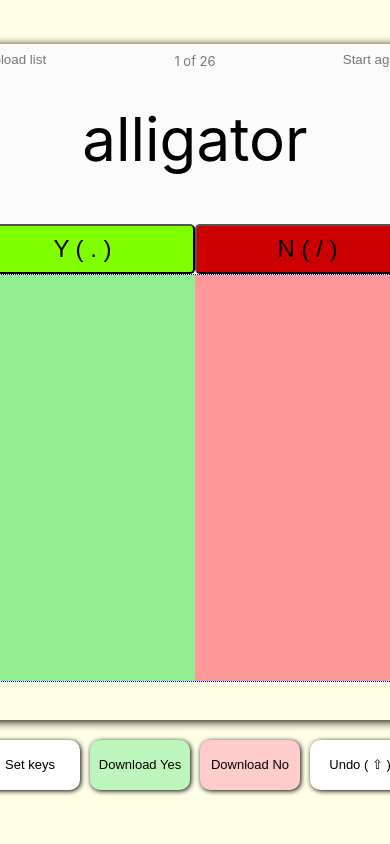
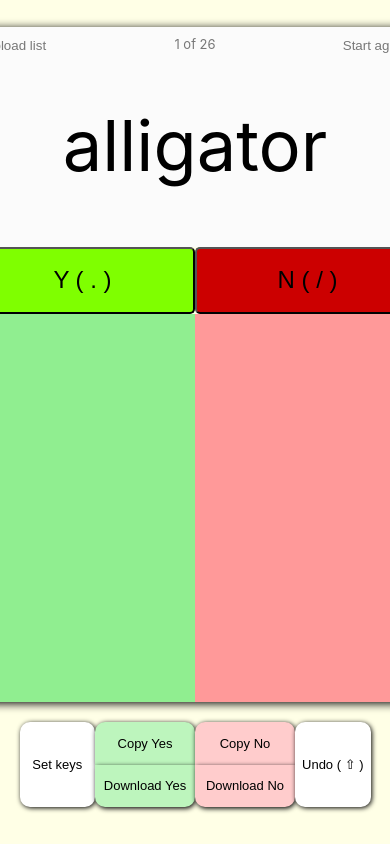
Before and after one commit to chicorycolumn/Sort-Cut, a React (Create React App) app: page / in a window 390 px wide. Shown: the top 844 px of the page. Built offline with nearby package versions, Linux system fonts and the light colour scheme.

Commit message:
Finished adapting for mobile.

```diff
--- a/src/App.jsx
+++ b/src/App.jsx
@@ -7,6 +7,7 @@ import UploadMenu from "./UploadMenu.jsx";
 
 class App extends Component {
   state = {
+    invisibleTextarea: "",
     showConfigMenu: false,
     showUploadMenu: false,
     paddingOfBigtextboxBasedOnWhetherOverflowing: "0.5px", // Deliberately 0.5 and not 0, as the 0.5 is unique to mounting, so can avoid endless loop in CDU for overflown check.
@@ -201,6 +202,23 @@ class App extends Component {
     this.updateScroll(destination);
   };
 
+  copyList = (labelWord) => {
+    /* Get the text field */
+
+    this.setState({
+      invisibleTextarea: this.state.list[
+        `${labelWord.toLowerCase()[0]}List`
+      ].slice(0),
+    });
+
+    setTimeout(() => {
+      let el = document.getElementById("invisibleTextarea");
+      el.select();
+      el.setSelectionRange(0, 99999); /*For mobile devices*/
+      document.execCommand("copy");
+    }, 500);
+  };
+
   downloadList = (labelWord) => {
     let splitter;
 
@@ -288,7 +306,7 @@ class App extends Component {
       element.scrollHeight > element.clientHeight ||
       element.scrollWidth > element.clientWidth
     ) {
-      this.setState({ paddingOfBigtextboxBasedOnWhetherOverflowing: "25px" });
+      this.setState({ paddingOfBigtextboxBasedOnWhetherOverflowing: "27.5px" });
     } else {
       this.setState({ paddingOfBigtextboxBasedOnWhetherOverflowing: "0px" });
     }
@@ -339,6 +357,12 @@ class App extends Component {
         {/* <a href={words} target="_blank" rel="noopener noreferrer">
           Visit W3Schools.com!
         </a> */}
+
+        <textarea
+          value={this.state.invisibleTextarea}
+          className={styles.invisibleTextarea}
+          id="invisibleTextarea"
+        ></textarea>
 
         {this.state.showConfigMenu && (
           <div className={styles.obscurus}>
@@ -411,14 +435,15 @@ class App extends Component {
               </button>
             </div>
 
-            <div
-              className={styles.bigtextbox}
+            <div className={styles.bigtextbox}>
+              <p
                 style={{
                   paddingTop: this.state
                     .paddingOfBigtextboxBasedOnWhetherOverflowing,
                 }}
+                className={styles.bigText}
+                id={`bigText${this.state.i}`}
               >
-              <p className={styles.bigText} id={`bigText${this.state.i}`}>
                 {this.state.list.wordlist[this.state.i - 1]}
               </p>
             </div>
@@ -507,10 +532,37 @@ class App extends Component {
 
           {["Yes", "No"].map((labelWord) => {
             return (
+              <div className={styles.copyAndDLButtonsHolder}>
                 <button
                   style={{
                     pointerEvents:
-                    (this.state.showConfigMenu || this.state.showUploadMenu) &&
+                      (this.state.showConfigMenu ||
+                        this.state.showUploadMenu) &&
+                      "none",
+                  }}
+                  id={`Download ${labelWord[0].toLowerCase()}List`}
+                  onClick={(e) => {
+                    e.preventDefault();
+                    this.copyList(labelWord);
+                  }}
+                  className={`${styles.littleHalfButton} ${styles.topslice} ${
+                    labelWord === "Yes"
+                      ? styles.yListButton
+                      : styles.nListButton
+                  }
+
+
+
+                  `}
+                >
+                  Copy {labelWord}
+                </button>
+
+                <button
+                  style={{
+                    pointerEvents:
+                      (this.state.showConfigMenu ||
+                        this.state.showUploadMenu) &&
                       "none",
                   }}
                   id={`Download ${labelWord[0].toLowerCase()}List`}
@@ -518,12 +570,17 @@ class App extends Component {
                     e.preventDefault();
                     this.downloadList(labelWord);
                   }}
-                className={`${styles.littleButton} ${
-                  labelWord === "Yes" ? styles.yListButton : styles.nListButton
+                  className={`${styles.littleHalfButton} ${
+                    styles.bottomslice
+                  } ${
+                    labelWord === "Yes"
+                      ? styles.yListButton
+                      : styles.nListButton
                   }`}
                 >
                   Download {labelWord}
                 </button>
+              </div>
             );
           })}
 
--- a/src/css/App.module.css
+++ b/src/css/App.module.css
@@ -1,5 +1,7 @@
 :root {
-  --main-width: 450px;
+  --main-width: 90%;
+  --min-width: 450px;
+  --max-width: 650px;
   --yList: lightgreen;
   --nList: #ff9999;
   --yList2: #bdf5bd;
@@ -20,14 +22,24 @@
   /* border: black dotted 5pt; */
 }
 
+.invisibleTextarea {
+  z-index: -1;
+  width: 0px;
+  height: 0px;
+  align-self: center;
+  justify-self: center;
+  position: fixed;
+  top: 36%;
+}
+
 .uberbox {
   /* border: black solid 2pt; */
   border-radius: 20px;
   box-shadow: 1.5px 1.5px 10px black;
   overflow: hidden;
   width: var(--main-width);
-  min-width: var(--main-width);
-  /* background-color: aqua; */
+  min-width: var(--min-width);
+  max-width: var(--max-width);
   align-self: center;
   height: 80%;
   /* height: 90%; */
@@ -35,7 +47,7 @@
 
 .bigwordbox {
   background-color: #fbfbfb;
-  height: 180px;
+  height: 32.5%;
   text-align: center;
   display: flex;
   flex-direction: column;
@@ -43,8 +55,9 @@
 }
 
 .bigtextbox {
+  padding: 0px 5px 0px 5px;
   display: flex;
-  height: 180px;
+  height: 100%;
   flex-direction: column;
   justify-content: center;
   word-wrap: break-word;
@@ -56,7 +69,7 @@
 }
 
 .bigText {
-  font-size: 60px;
+  font-size: 8.35vh;
   margin: 0;
   margin-top: -20px;
   word-wrap: break-word;
@@ -69,10 +82,11 @@
 
 .buttonbox {
   /* background-color: bisque; */
+  height: 10%;
 }
 
 .button {
-  height: 50px;
+  height: 100%;
   width: 50%;
   font-size: 24px;
   position: relative;
@@ -92,13 +106,14 @@
 }
 
 .listContainer {
-  height: 48vh;
+  height: 58%;
   display: flex;
   flex-direction: row;
-  border: blue dotted 1pt;
+  /* border: blue dotted 1pt; */
 }
 
 .list {
+  padding: 0px 5px 0px 5px;
   /* height: 100%; */
   width: 50%;
   text-align: center;
@@ -140,7 +155,7 @@
 }
 
 .littleButton {
-  height: 50px;
+  height: 100%;
   width: 100px;
   border-radius: 10px;
   font-size: 13px;
@@ -162,11 +177,13 @@
 }
 
 .littleButtonsContainer {
+  height: 10%;
   display: flex;
   justify-content: space-evenly;
   padding-top: 20px;
   padding-bottom: 10px;
   width: var(--main-width);
+  max-width: var(--max-width);
   align-self: center;
 }
 
@@ -176,7 +193,7 @@
 
 .tinyButtonHolder {
   margin: 0;
-  height: 30px;
+  height: 20%;
   /* background-color: darkorange; */
   display: flex;
   flex-direction: row;
@@ -184,7 +201,7 @@
 }
 
 .tinyButton {
-  height: 30px;
+  height: 100%;
   width: 90px;
   background-color: Transparent;
   background-repeat: no-repeat;
@@ -223,6 +240,31 @@
   position: fixed;
 }
 
+.littleHalfButton {
+  height: 50%;
+  width: 100px;
+  font-size: 13px;
+  border: none;
+  /* border: black solid 0.5px; */
+}
+
+.copyAndDLButtonsHolder {
+  width: 100px;
+  display: flex;
+  flex-direction: column;
+  margin: 0;
+}
+
+.topslice {
+  border-radius: 10px 10px 0px 0px;
+  box-shadow: 1px 1px 5px black;
+}
+
+.bottomslice {
+  border-radius: 0px 0px 10px 10px;
+  box-shadow: 1px 1.5px 5px black;
+}
+
 @media only screen and (min-device-width: 320px) and (max-device-width: 568px) {
   .configButton {
     pointer-events: none;
@@ -232,6 +274,8 @@
 
   :root {
     --main-width: 90%;
+    --min-width: 0px;
+    --max-width: 650px;
   }
 
   .uberbox {
@@ -244,12 +288,16 @@
     font-size: 12px;
   }
 
-  /* .grossuberbox {
-    background-color: lightcyan;
-    display: flex;
-    flex-direction: column;
-    justify-content: center;
-    height: 100vh;
-    width: 50px;
-  } */
+  .littleHalfButton {
+    width: 70px;
+    font-size: 12px;
+  }
+
+  .copyAndDLButtonsHolder {
+    width: 70px;
+  }
+
+  .list {
+    font-size: 100%;
+  }
 }
--- a/src/css/Bucket.module.css
+++ b/src/css/Bucket.module.css
@@ -52,3 +52,9 @@
   /* margin-right: -387.5px;
   margin-top: -270px; */
 }
+
+@media only screen and (min-device-width: 320px) and (max-device-width: 568px) {
+  .textareaHolder {
+    width: 100%;
+  }
+}
--- a/src/css/UploadMenu.module.css
+++ b/src/css/UploadMenu.module.css
@@ -1,6 +1,5 @@
 .uploadMenuHolder {
-  /* background-color: white;
-  opacity: 0.5; */
+  /* background-color: white; */
   top: 80px;
   align-self: center;
   align-items: center;
@@ -9,7 +8,7 @@
   justify-items: center;
   justify-content: center;
   width: 100%;
-  height: 72.5%;
+  height: 62.5%;
   position: fixed;
   display: flex;
   flex-direction: column;
@@ -143,7 +142,6 @@
 
 .separatorLabel {
   margin: 0;
-
   color: blue;
 }
 
@@ -230,8 +228,8 @@
 }
 
 .screenshot {
-  top: 20px;
-  width: 50%;
+  top: 5%;
+  width: 75%;
   position: relative;
 }
 
@@ -261,3 +259,30 @@
   overflow: hidden;
   text-overflow: ellipsis;
 }
+
+@media only screen and (min-device-width: 320px) and (max-device-width: 568px) {
+  .superUploadOptionsHolder {
+    background-color: lightgoldenrodyellow;
+    width: 90%;
+  }
+
+  .uploadButton {
+    min-width: 88px;
+    width: 100%;
+    font-size: 14px;
+  }
+
+  .littleUploadButton {
+    width: 40%;
+    font-size: 14px;
+  }
+
+  .uploadTextHolder {
+    font-size: 120%;
+    line-height: 27.5px;
+  }
+
+  .separatorText {
+    padding-top: 5px;
+  }
+}
--- a/src/utils.js
+++ b/src/utils.js
@@ -145,7 +145,7 @@ export const animals = [
   "horse",
   "iguana",
   "jackrabbit",
-  "kangfaroo",
+  "kangaroo",
   "lemur",
   "moray eel",
   "narhwal",
```
Lines whose indentation alone changed are shown as unchanged.
